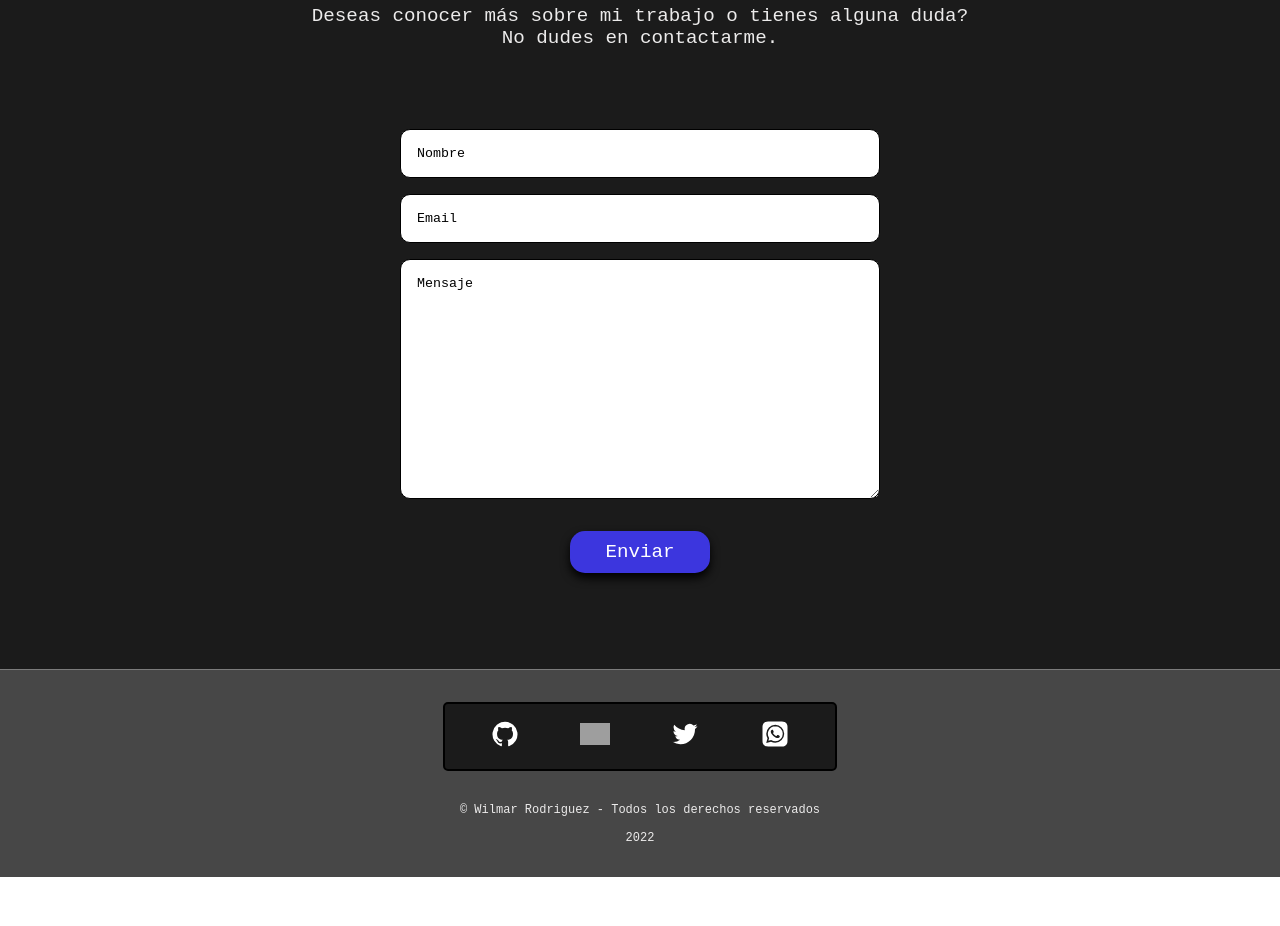
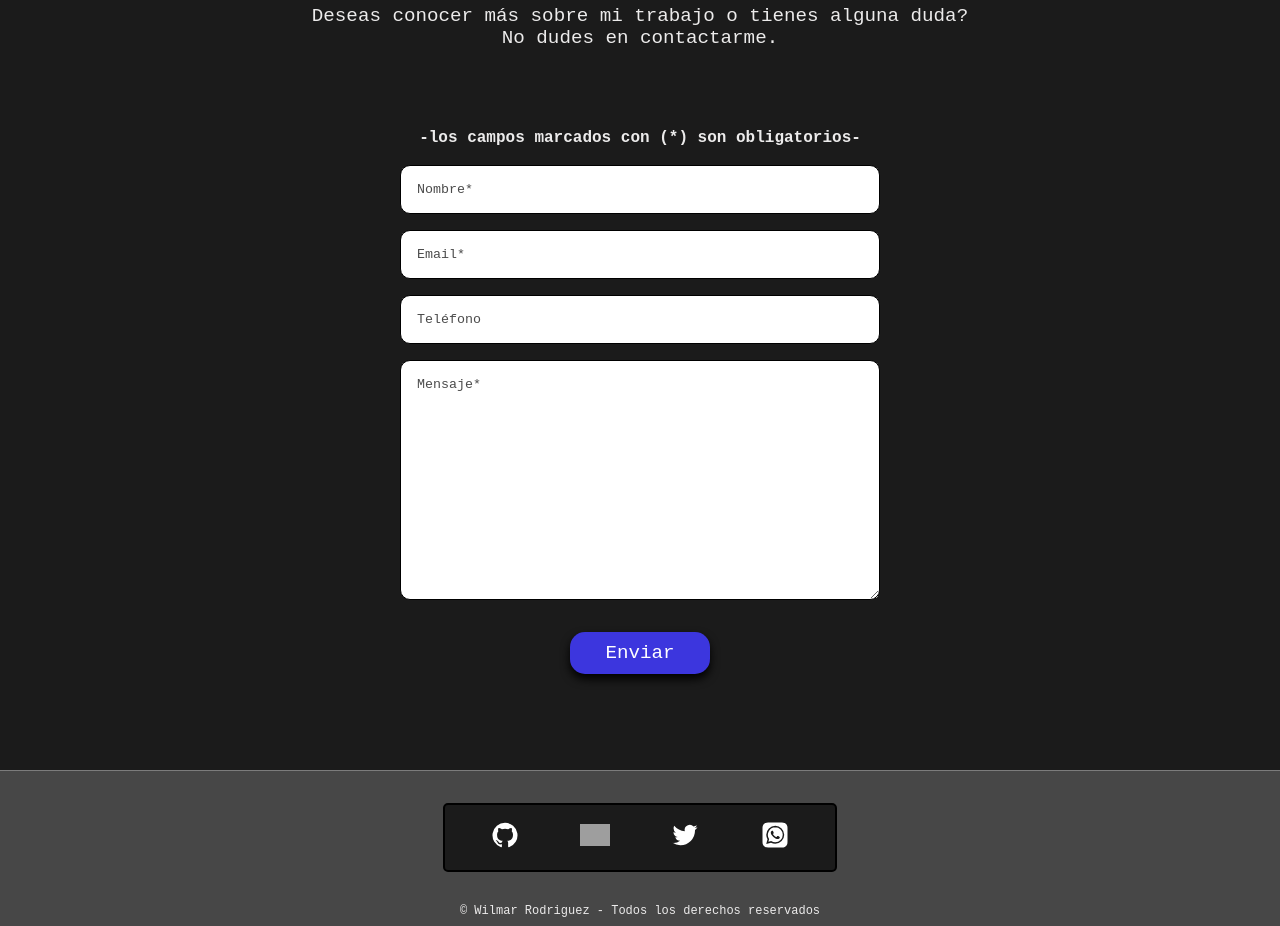
Before and after one commit to devKiller59/portfolio, a React (Create React App) app: page / in a window 1280 px wide. Shown: the part 5120-6046 px from the top of the page. Before the commit the page ends 5997 px from the top, so only its background shows below. Built offline with nearby package versions, Linux system fonts and the light colour scheme; grey boxes are pictures that could not be loaded; the HTML template or start-up script is replaced by a standard one.

Commit message:
updating Contacto.jsx

```diff
--- a/src/assets/styles/contact.css
+++ b/src/assets/styles/contact.css
@@ -36,6 +36,7 @@
   border-radius: 10px;
   margin-bottom: 1rem;
   font-family: monospace;
+  color: #000;
 }
 
 .form-container form textarea {
@@ -45,11 +46,12 @@
   border-radius: 10px;
   margin-bottom: 1rem;
   min-height: 15rem;
+  color: #000;
 }
 
 .form-container form input::placeholder,
 .form-container form textarea::placeholder {
-  color: #000;
+  color: #4b4b4b;
 }
 
 .form-container button {
--- a/src/components/Contact.jsx
+++ b/src/components/Contact.jsx
@@ -14,9 +14,12 @@ const Contact = () => {
       </p>
       <div className='form-container'>
         <form action="https://getform.io/f/d7beba7b-7830-4df3-b660-e03daedc428a" method="POST">
-          <input type="text" name="name" placeholder="Nombre" required />
-          <input type="email" name="email" placeholder="Email" required />
-          <textarea name="message" placeholder="Mensaje" required></textarea>
+          <b>-los campos marcados con (*) son obligatorios-</b>
+          <br />
+          <input type="text" name="nombre" placeholder="Nombre*" required />
+          <input type="email" name="email" placeholder="Email*" required />
+          <input type="tel" name="telefono" placeholder="Teléfono"/>
+          <textarea name="message" placeholder="Mensaje*" required></textarea>
           <button type="submit">Enviar</button>
         </form>
       </div>
```
